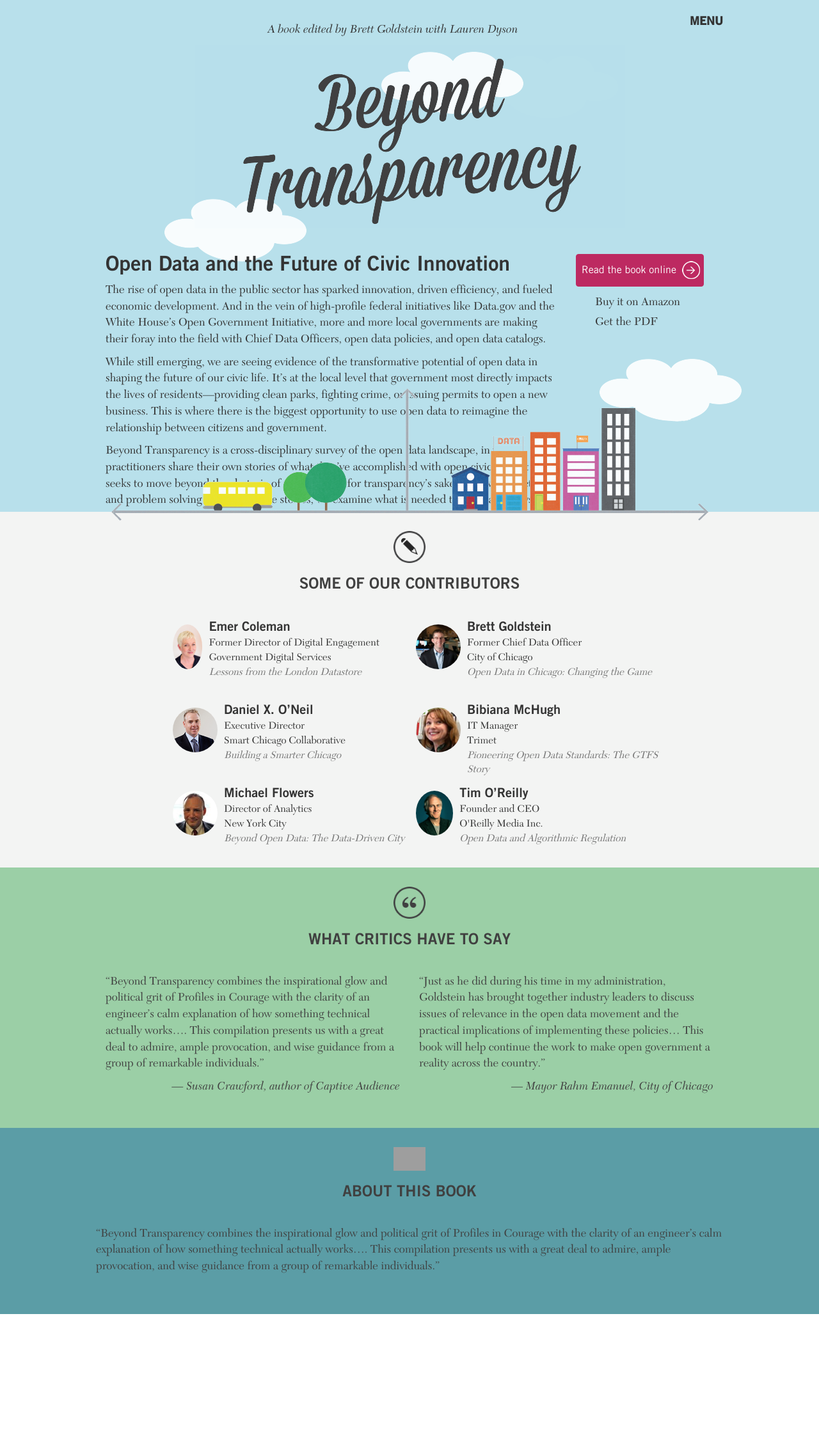
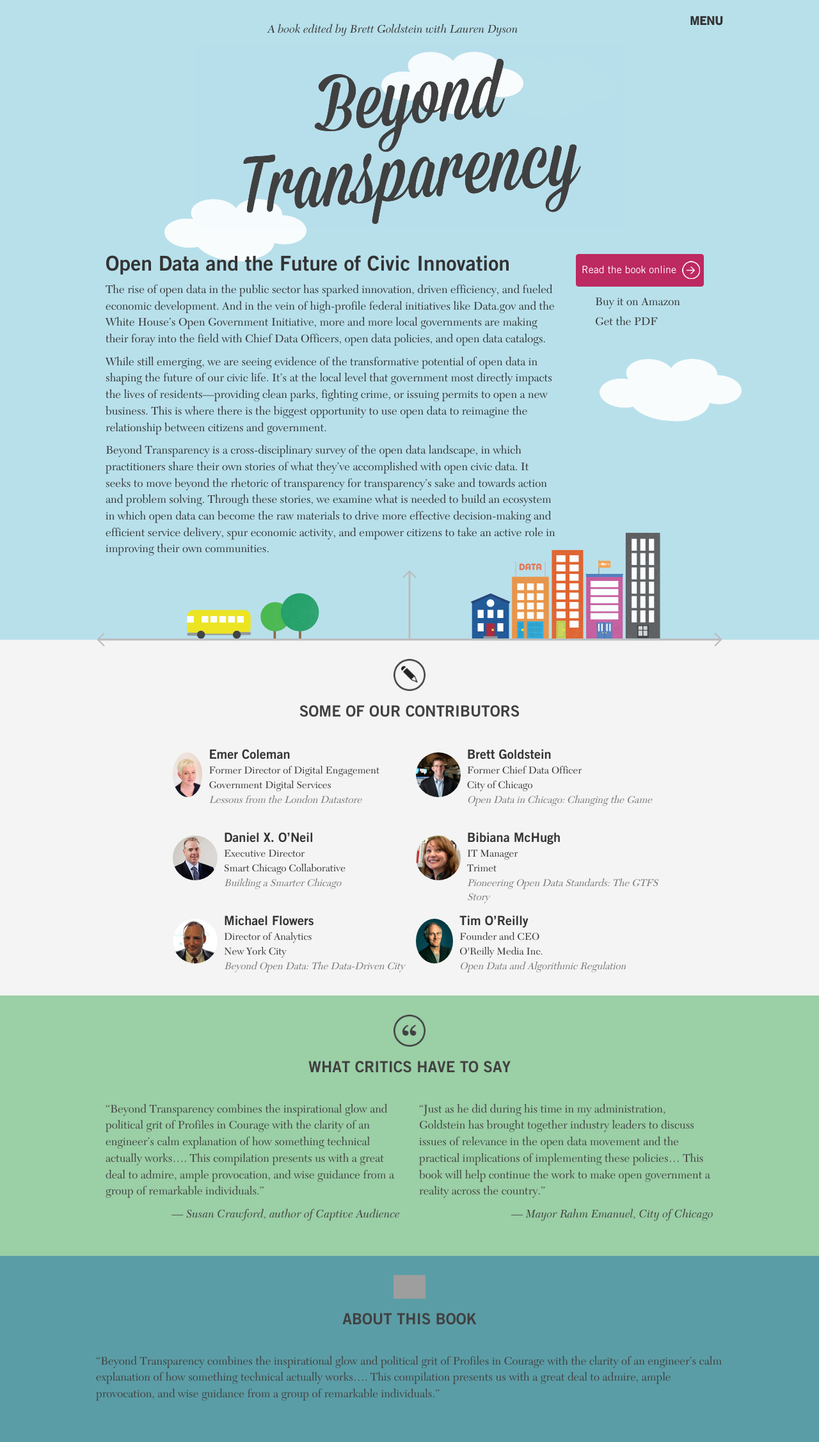
Before and after one commit to codeforamerica/beyondtransparency, a Jekyll site: the page built from index.html, in a window 1280 px wide. Shown: the whole page at 64% size. Built offline with Jekyll 4.4.1, drawn with Linux system fonts in a browser that asks for light colours; nearby versions of some CDN libraries; some web fonts are replaced; library files that are not in the unit come from our copies; Markdown is read by kramdown in place of the engine named in the settings; before the commit the page ends 2054 px from its top, so only the background shows below that; grey boxes are pictures that could not be loaded.

Commit message:
Updated the city image on the homepage

```diff
--- a/css/main.css
+++ b/css/main.css
@@ -68,7 +68,7 @@
 }
 
 div.header{
-  height:800px;
+  height:1000px;
   background:#b8e0eb;
   z-index:0;
   position:relative;
@@ -195,9 +195,13 @@
 }
 div.city-graph{
   position:absolute;
-  top:588px;
+  top:791px;
   text-align:center;
   width:100%;
+}
+
+div.city-graph img {
+  width: 980px;
 }
 
 div.contributors{
```
Also changed, not shown: images/city.png.
